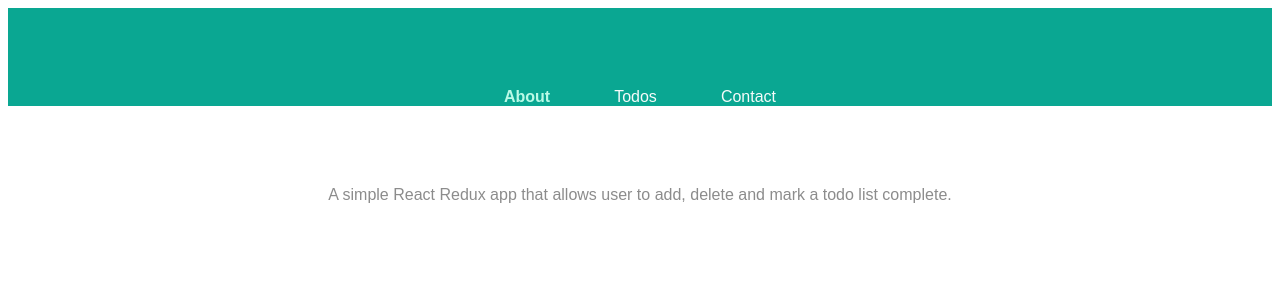
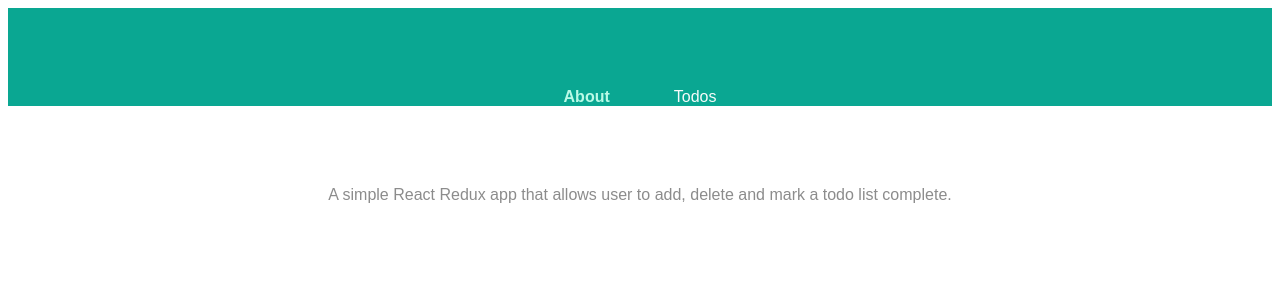
Before and after one commit to Lowella369/todoapp, a React (Create React App) app: page /about in a window 1280 px wide. Shown: the top 300 px of the page. Built offline with nearby package versions, Linux system fonts and the light colour scheme.

Commit message:
deleting contact

```diff
--- a/src/components/NavBar.jsx
+++ b/src/components/NavBar.jsx
@@ -8,7 +8,6 @@ const NavBar = () => {
     <div className="navBar">
       <NavTab to="/about" label="About" />
       <NavTab to="/todos" label="Todos" />
-      <NavTab to="/contact" label="Contact" />
     </div>
   );
 };
```
